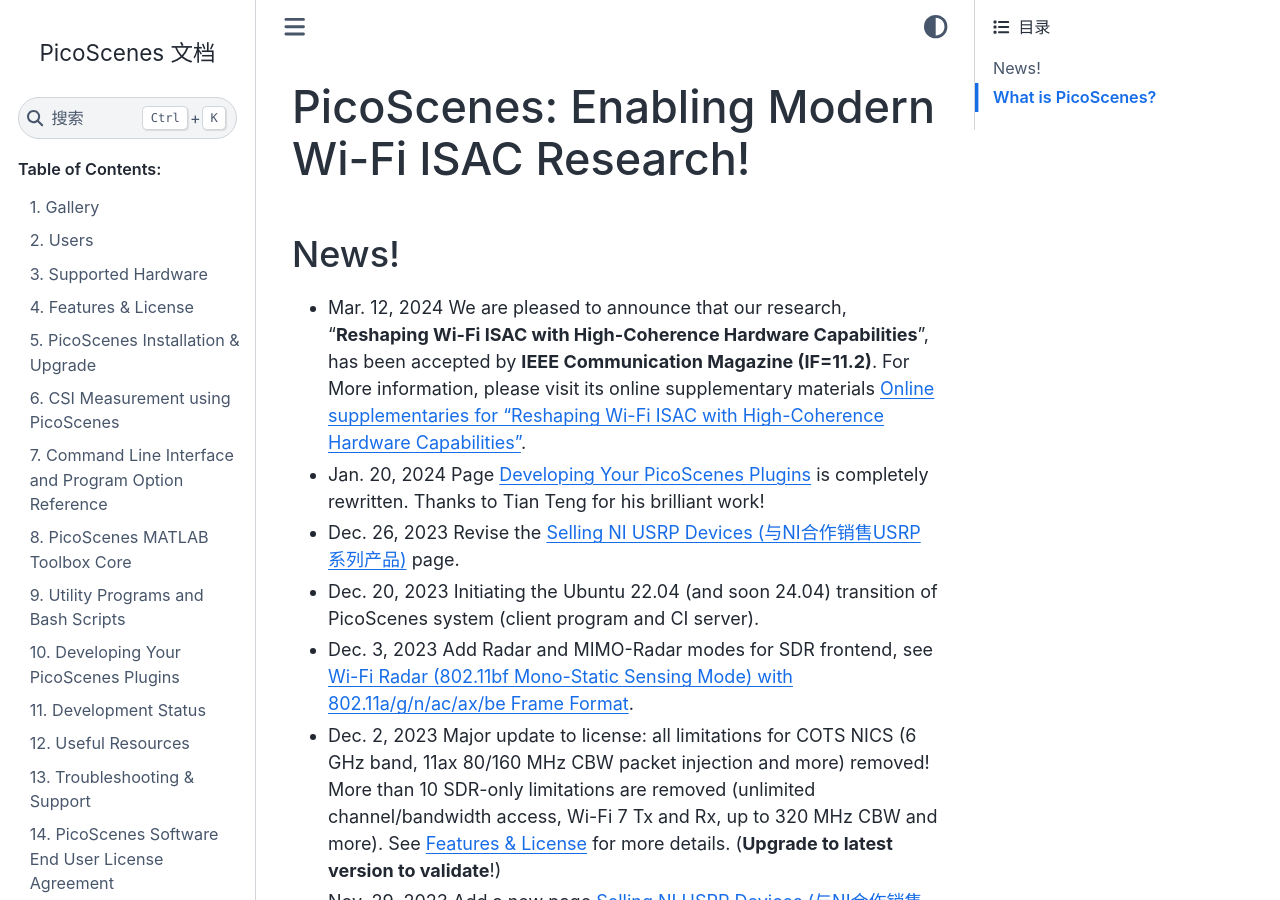
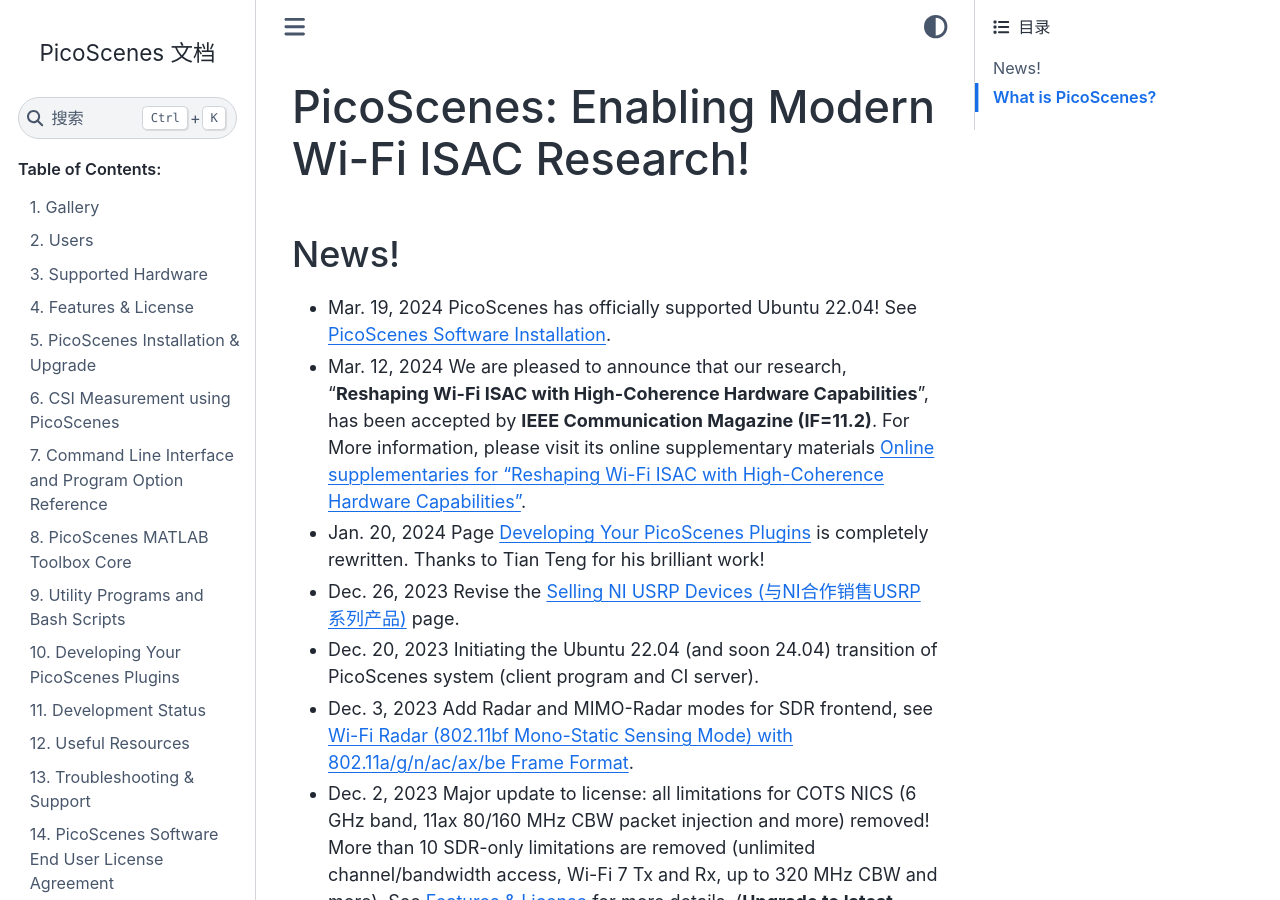
Before and after one commit to wifisensing/PicoScenes-Manual, a Sphinx documentation site: the page built from source/index.rst, in a window 1280 px wide and 900 px high. Built offline with Sphinx 7.4.7 and the Sphinx Book theme 1.1.4, drawn with Linux system fonts in a browser that asks for light colours.

Commit message:
update for 22.04 support

```diff
--- a/source/features_pricing.rst
+++ b/source/features_pricing.rst
@@ -33,7 +33,7 @@
 
     "Rich Hardware Support", "PicoScenes supports COTS NICs (AX210/AX200, QCA9300, and IWL5300) and SDR Devices (NI USRP Series and Hack RF One). See :doc:`/hardware`.","**✓**","**✓**"
     "Hardware Interoperability","Frame transmission and CSI measurement among heterogeneous hardware. See :ref:`interoperability`. ","**✓**","**✓**"
-    "Easy Installation","Out-of-box experience. Easy installation on Ubuntu 20.04 (*22.04 soon*) in less than 10 mins. No kernel or driver compilations. Debian *apt* based upgrading. See :doc:`/installation`.","**✓**","**✓**"
+    "Easy Installation","Out-of-box experience. Easy installation on Ubuntu 20.04 and 22.04 in less than 10 mins. No kernel or driver compilations. Debian *apt* based upgrading. See :doc:`/installation`.","**✓**","**✓**"
     "PicoScenes MATLAB Toolbox","Parsing the .csi files in MATLAB via Drag'n'Drop. See :doc:`/matlab`.","**✓**","**✓**"
     "Plugins Development","Allowing users to implement their own ISAC measurement protocols, like round-trip CSI measurements or spectrum scanning. See :doc:`/plugin` ","**✓**","**✓**"
     "Best in class Documentation","https://ps.zpj.io","**✓**","**✓**"
--- a/source/index.rst
+++ b/source/index.rst
@@ -4,6 +4,7 @@
 News!
 -----------------
 
+- Mar. 19, 2024 PicoScenes has officially supported Ubuntu 22.04! See :ref:`install_software`.
 - Mar. 12, 2024 We are pleased to announce that our research, "**Reshaping Wi-Fi ISAC with High-Coherence Hardware Capabilities**", has been accepted by **IEEE Communication Magazine (IF=11.2)**. For More information, please visit its online supplementary materials :doc:`reshaping-wifi-isac`.
 - Jan. 20, 2024 Page :doc:`/plugin` is completely rewritten. Thanks to Tian Teng for his brilliant work!
 - Dec. 26, 2023 Revise the :doc:`ni` page.
--- a/source/installation.rst
+++ b/source/installation.rst
@@ -192,7 +192,7 @@
 - Your CPU must support at least the SSE4.2 instruction set, and AVX2 is recommended.
 - You should have at least 4 GB of memory to prevent out-of-memory crashes.
 - Secure Boot must be disabled. You can find the switch in the BIOS settings.
-- The operating system must be **Ubuntu 20.04 LTS or its variants** (Linux Mint, Kubuntu, Xubuntu, etc.).
+- The operating system must be **Ubuntu 20.04 (and 22.04) LTS or its variants** (Linux Mint, Kubuntu, Xubuntu, etc.).
 - The operating system must be installed on real hardware. Virtualization is not supported.
 - An internet connection is required during the installation process and for regular build expiration checking.
 - You need permission to install the latest kernel version. PicoScenes depends on the latest kernel versions. During the installation and subsequent upgrades, your system will be forced to update to the latest kernel version.
--- a/source/matlab.rst
+++ b/source/matlab.rst
@@ -19,8 +19,8 @@
 
 The following are the preparation steps for each supported OS.
 
-Preparation steps on Ubuntu 20.04
-~~~~~~~~~~~~~~~~~~~~~~~~~~~~~~~~~~~
+Preparation steps on Ubuntu 20.04 and 22.04
+~~~~~~~~~~~~~~~~~~~~~~~~~~~~~~~~~~~~~~~~~~~~~
 
 - Run ``sudo apt install -y build-essential git`` to install GCC and git
 - Install MATLAB (supporting R2021b to the latest R2022b);
--- a/source/why.rst
+++ b/source/why.rst
@@ -35,7 +35,7 @@
 
 Compared to the existing CSI tools,
 PicoScenes platform has an unprecedentedly simplified installation process.
-Once you have installed the latest Ubuntu 20.04LTS (or its variant), all that need to be done is just three-steps:, downloading a KB-size .deb file, double-clock installing it, and at last installing PicoScenes via the popular ``apt install`` approach. View :doc:`/installation` for more details.
+Once you have installed the latest Ubuntu 20.04 LTS (or its variant), all that need to be done is just three-steps:, downloading a KB-size .deb file, double-clock installing it, and at last installing PicoScenes via the popular ``apt install`` approach. View :doc:`/installation` for more details.
 
 We use the Continuous Integration (CI) to boost the development-release cycle of PicoScenes.
 Once we push a code update, CI will automatically perform the building, testing, binary packaging and APT repository updating.
```
